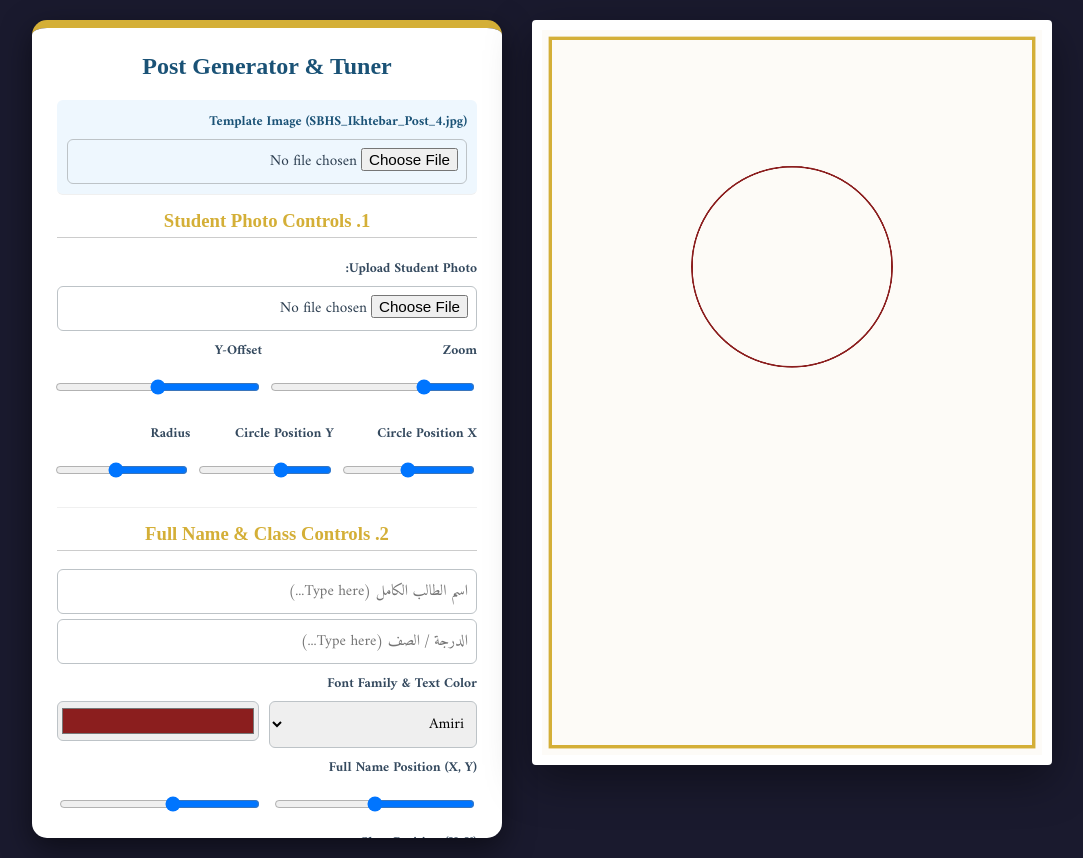
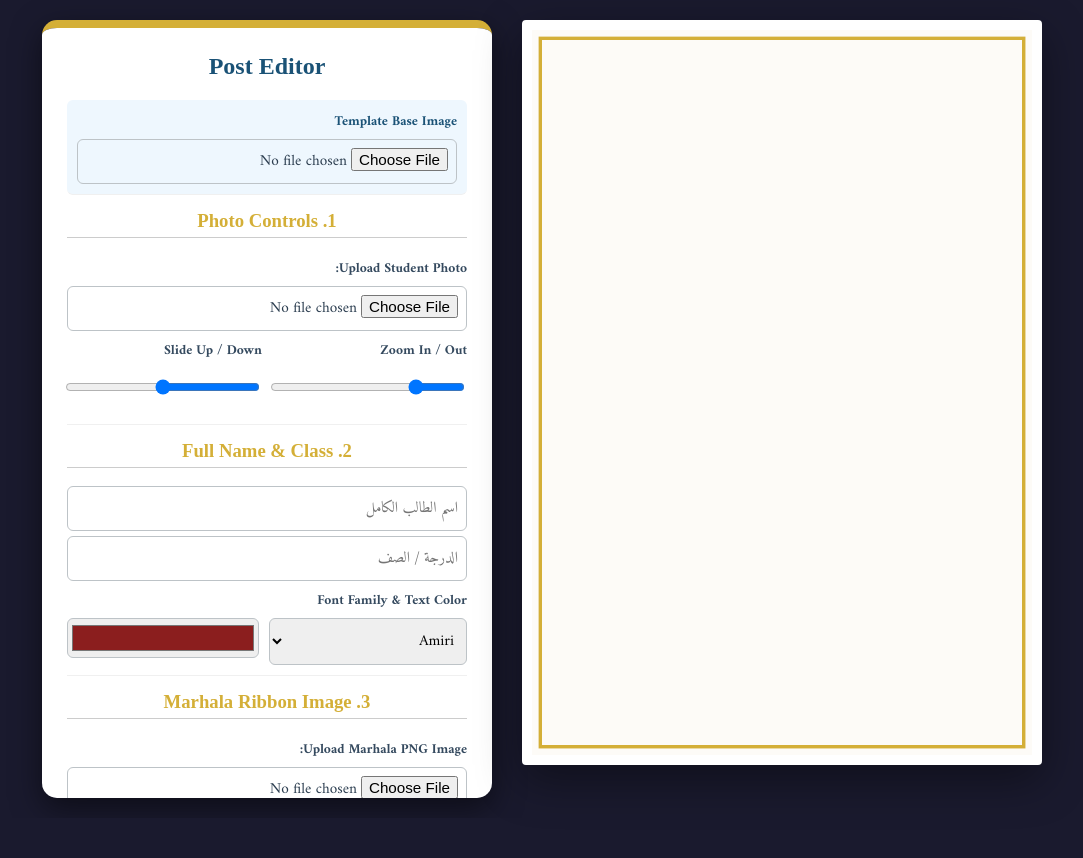
Before and after one commit to qismaltahfeez/SBHS, a plain HTML site: page index.html in a window 1280 px wide. Shown: the whole page, without its empty margins (98-1181 px from the left). After the commit the page ends 818 px from the top, so only its background shows below. Drawn offline with Linux system fonts and the light colour scheme; a web font is replaced by a local one.

Commit message:
Update index.html

```diff
--- a/index.html
+++ b/index.html
@@ -11,7 +11,7 @@
         :root { --primary: #1a5276; --gold: #d4af37; --bg: #1a1a2e; }
         body { font-family: 'Amiri', serif; background: var(--bg); color: #ecf0f1; margin: 0; padding: 20px; display: flex; flex-direction: row-reverse; gap: 30px; justify-content: center; }
 
-        .editor-panel { background: #ffffff; color: #2c3e50; padding: 25px; border-radius: 15px; width: 420px; box-shadow: 0 10px 30px rgba(0,0,0,0.5); border-top: 8px solid var(--gold); height: 95vh; overflow-y: auto; text-align: right; }
+        .editor-panel { background: #ffffff; color: #2c3e50; padding: 25px; border-radius: 15px; width: 400px; box-shadow: 0 10px 30px rgba(0,0,0,0.5); border-top: 8px solid var(--gold); height: 90vh; overflow-y: auto; text-align: right; }
         h2, h3 { font-family: 'Aref Ruqaa', serif; text-align: center; color: var(--primary); margin-top: 0; }
         h3 { color: var(--gold); border-bottom: 1px solid #ccc; padding-bottom: 5px; margin-top: 15px; }
         .field { margin-bottom: 15px; border-bottom: 1px solid #f0f0f0; padding-bottom: 10px; }
@@ -31,52 +31,37 @@
 <body>
 
     <div class="editor-panel">
-        <h2>Post Generator & Tuner</h2>
+        <h2>Post Editor</h2>
 
-        <!-- Background Template Selector -->
+        <!-- Template Background Loader -->
         <div class="field" style="background: #eef7fe; padding: 10px; border-radius: 6px;">
-            <label style="color: #1a5276;">Template Image (SBHS_Ikhtebar_Post_4.jpg)</label>
+            <label style="color: #1a5276;">Template Base Image</label>
             <input type="file" id="bgUpload" accept="image/*">
         </div>
 
-        <!-- Photo Section -->
+        <!-- 1. Photo Controls (Fixed Frame, Zoom & Slide Only) -->
         <div class="field">
-            <h3>1. Student Photo Controls</h3>
+            <h3>1. Photo Controls</h3>
             <label>Upload Student Photo:</label>
             <input type="file" id="studentUpload" accept="image/*">
 
             <div class="inline-group" style="margin-top:8px;">
                 <div>
-                    <label>Zoom</label>
+                    <label>Zoom In / Out</label>
                     <input type="range" id="photoZoom" min="0.5" max="3.0" step="0.05" value="1">
                 </div>
                 <div>
-                    <label>Y-Offset</label>
+                    <label>Slide Up / Down</label>
                     <input type="range" id="photoYOffset" min="-500" max="500" value="0">
-                </div>
-            </div>
-
-            <div class="inline-group" style="margin-top:8px;">
-                <div>
-                    <label>Circle Position X</label>
-                    <input type="range" id="photoFrameX" min="100" max="1124" value="612">
-                </div>
-                <div>
-                    <label>Circle Position Y</label>
-                    <input type="range" id="photoFrameY" min="100" max="1500" value="580">
-                </div>
-                <div>
-                    <label>Radius</label>
-                    <input type="range" id="photoFrameRadius" min="50" max="400" value="245">
                 </div>
             </div>
         </div>
 
-        <!-- Student Details -->
+        <!-- 2. Fixed Position Student Details -->
         <div class="field">
-            <h3>2. Full Name & Class Controls</h3>
-            <input type="text" id="stdFullName" placeholder="اسم الطالب الكامل (Type here...)">
-            <input type="text" id="stdClass" placeholder="الدرجة / الصف (Type here...)" style="margin-top:5px;">
+            <h3>2. Full Name & Class</h3>
+            <input type="text" id="stdFullName" placeholder="اسم الطالب الكامل">
+            <input type="text" id="stdClass" placeholder="الدرجة / الصف" style="margin-top:5px;">
 
             <label style="margin-top:8px;">Font Family & Text Color</label>
             <div class="inline-group">
@@ -88,49 +73,25 @@
                 </select>
                 <input type="color" id="nameColor" value="#8b1e1e">
             </div>
-
-            <label style="margin-top:8px;">Full Name Position (X, Y)</label>
-            <div class="inline-group">
-                <input type="range" id="nameX" min="100" max="1124" value="612">
-                <input type="range" id="nameY" min="500" max="1500" value="920">
-            </div>
-
-            <label style="margin-top:8px;">Class Position (X, Y)</label>
-            <div class="inline-group">
-                <input type="range" id="classX" min="100" max="1124" value="612">
-                <input type="range" id="classY" min="500" max="1500" value="990">
-            </div>
         </div>
 
-        <!-- Ribbon Section -->
+        <!-- 3. Marhala Ribbon PNG Selection -->
         <div class="field">
-            <h3>3. Marhala Ribbon Controls</h3>
-            <label>Select or Upload Marhala PNG Image:</label>
+            <h3>3. Marhala Ribbon Image</h3>
+            <label>Upload Marhala PNG Image:</label>
             <input type="file" id="ribbonPngUpload" accept="image/*">
-
-            <label style="margin-top:8px;">Ribbon PNG Position (X, Y)</label>
-            <div class="inline-group">
-                <input type="range" id="ribbonX" min="0" max="1000" value="382">
-                <input type="range" id="ribbonY" min="500" max="1600" value="1120">
-            </div>
-
-            <label style="margin-top:8px;">Ribbon PNG Dimensions (Width, Height)</label>
-            <div class="inline-group">
-                <input type="range" id="ribbonW" min="100" max="1000" value="460">
-                <input type="range" id="ribbonH" min="20" max="400" value="110">
-            </div>
         </div>
 
-        <!-- Counts Section -->
+        <!-- 4. Counts -->
         <div class="field">
-            <h3>4. Marhala Counts</h3>
+            <h3>4. Counts</h3>
             <div class="inline-group">
                 <div>
-                    <label>Marhala Count (Bottom Left)</label>
+                    <label>Marhala Count (Left)</label>
                     <input type="text" id="marhalaCount" placeholder="e.g. 1">
                 </div>
                 <div>
-                    <label>Total Count (Bottom Right)</label>
+                    <label>Total Count (Right)</label>
                     <input type="text" id="totalMarhalaCount" placeholder="e.g. 8">
                 </div>
             </div>
@@ -151,12 +112,29 @@
         let studentImage = null;
         let marhalaOverlayImage = null;
 
+        // FIXED POSITIONS AND DIMENSIONS
+        const FIXED = {
+            // Photo Circle Fixed Placement
+            photoX: 612,
+            photoY: 580,
+            photoRadius: 245,
+
+            // Text Placement Fixed Centered in the middle rectangle
+            nameX: 612,
+            nameY: 920,
+            classX: 612,
+            classY: 990,
+
+            // Ribbon Bounding Box for Proportional Image Fitting
+            ribbonBoxX: 382,
+            ribbonBoxY: 1120,
+            ribbonBoxW: 460,
+            ribbonBoxH: 110
+        };
+
         const controls = [
             'stdFullName', 'stdClass', 'fontSelect', 'nameColor',
-            'marhalaCount', 'totalMarhalaCount', 'photoZoom', 'photoYOffset',
-            'photoFrameX', 'photoFrameY', 'photoFrameRadius',
-            'nameX', 'nameY', 'classX', 'classY',
-            'ribbonX', 'ribbonY', 'ribbonW', 'ribbonH'
+            'marhalaCount', 'totalMarhalaCount', 'photoZoom', 'photoYOffset'
         ];
 
         controls.forEach(id => {
@@ -228,81 +206,70 @@
             const studentFont = document.getElementById('fontSelect').value;
             const chosenColor = document.getElementById('nameColor').value;
 
-            const frameX = parseInt(document.getElementById('photoFrameX').value);
-            const frameY = parseInt(document.getElementById('photoFrameY').value);
-            const frameRadius = parseInt(document.getElementById('photoFrameRadius').value);
-
-            const nX = parseInt(document.getElementById('nameX').value);
-            const nY = parseInt(document.getElementById('nameY').value);
-
-            const cX = parseInt(document.getElementById('classX').value);
-            const cY = parseInt(document.getElementById('classY').value);
-
-            const rX = parseInt(document.getElementById('ribbonX').value);
-            const rY = parseInt(document.getElementById('ribbonY').value);
-            const rW = parseInt(document.getElementById('ribbonW').value);
-            const rH = parseInt(document.getElementById('ribbonH').value);
-
             ctx.clearRect(0, 0, canvas.width, canvas.height);
 
-            // 1. Draw Template Background
+            // 1. Draw Template Background Image
             if (bgImage && bgImage.complete) {
                 ctx.drawImage(bgImage, 0, 0, canvas.width, canvas.height);
             } else {
-                // Fallback default background card if image isn't loaded yet
                 ctx.fillStyle = "#fdfbf7";
                 ctx.fillRect(0, 0, canvas.width, canvas.height);
-
-                // Outer Border Frame
                 ctx.strokeStyle = "#d4af37";
                 ctx.lineWidth = 8;
                 ctx.strokeRect(20, 20, canvas.width - 40, canvas.height - 40);
-
-                // Photo PlaceHolder Circle Visual Indicator
-                ctx.beginPath();
-                ctx.arc(frameX, frameY, frameRadius, 0, Math.PI * 2);
-                ctx.strokeStyle = "#8b1e1e";
-                ctx.lineWidth = 4;
-                ctx.stroke();
             }
 
-            // 2. Student Photo Frame
+            // 2. Student Photo (Fixed Circular Mask with Zoom & Slide)
             if (studentImage && studentImage.complete) {
                 ctx.save();
                 ctx.beginPath();
-                ctx.arc(frameX, frameY, frameRadius, 0, Math.PI * 2);
+                ctx.arc(FIXED.photoX, FIXED.photoY, FIXED.photoRadius, 0, Math.PI * 2);
                 ctx.clip();
 
                 const zoom = parseFloat(document.getElementById('photoZoom').value);
                 const yOff = parseFloat(document.getElementById('photoYOffset').value);
-                const ratio = Math.max((frameRadius * 2) / studentImage.width, (frameRadius * 2) / studentImage.height) * zoom;
+                const ratio = Math.max((FIXED.photoRadius * 2) / studentImage.width, (FIXED.photoRadius * 2) / studentImage.height) * zoom;
 
                 ctx.drawImage(
                     studentImage,
-                    frameX - (studentImage.width * ratio / 2),
-                    frameY - (studentImage.height * ratio / 2) + yOff,
+                    FIXED.photoX - (studentImage.width * ratio / 2),
+                    FIXED.photoY - (studentImage.height * ratio / 2) + yOff,
                     studentImage.width * ratio,
                     studentImage.height * ratio
                 );
                 ctx.restore();
             }
 
-            // 3. Marhala Ribbon PNG
+            // 3. Proportional Ribbon PNG Rendering (Prevents Stretching)
             if (marhalaOverlayImage && marhalaOverlayImage.complete) {
                 ctx.save();
-                ctx.drawImage(marhalaOverlayImage, rX, rY, rW, rH);
+
+                // Calculate Aspect Ratio Scale factor to fit inside ribbon box without stretching
+                const scale = Math.min(
+                    FIXED.ribbonBoxW / marhalaOverlayImage.width,
+                    FIXED.ribbonBoxH / marhalaOverlayImage.height
+                );
+
+                const renderWidth = marhalaOverlayImage.width * scale;
+                const renderHeight = marhalaOverlayImage.height * scale;
+
+                // Center the proportional image within the ribbon boundary area
+                const renderX = FIXED.ribbonBoxX + (FIXED.ribbonBoxW - renderWidth) / 2;
+                const renderY = FIXED.ribbonBoxY + (FIXED.ribbonBoxH - renderHeight) / 2;
+
+                ctx.drawImage(marhalaOverlayImage, renderX, renderY, renderWidth, renderHeight);
                 ctx.restore();
             }
 
-            // 4. Text Overlay
+            // 4. Fixed Centered Text Rendering
             ctx.save();
             ctx.direction = 'rtl';
 
             const fullName = document.getElementById('stdFullName').value;
-            drawText(fullName, nX, nY, 650, 55, studentFont, true, chosenColor, 'center');
+            drawText(fullName, FIXED.nameX, FIXED.nameY, 650, 55, studentFont, true, chosenColor, 'center');
 
             const className = document.getElementById('stdClass').value;
-            drawText(className, cX, cY, 650, 42, studentFont, false, chosenColor, 'center');
+            drawText(className, FIXED.classX, FIXED.classY, 650, 42, studentFont, false, chosenColor, 'center');
 
             const mCount = document.getElementById('marhalaCount').value;
             drawText(mCount, 180, 1615, null, 48, studentFont, true, chosenColor, 'center');
@@ -313,7 +280,6 @@
             ctx.restore();
         }
 
-        // Auto-load template image if hosted/available
         window.onload = () => {
             const autoBg = new Image();
             autoBg.onload = () => { bgImage = autoBg; draw(); };
```
